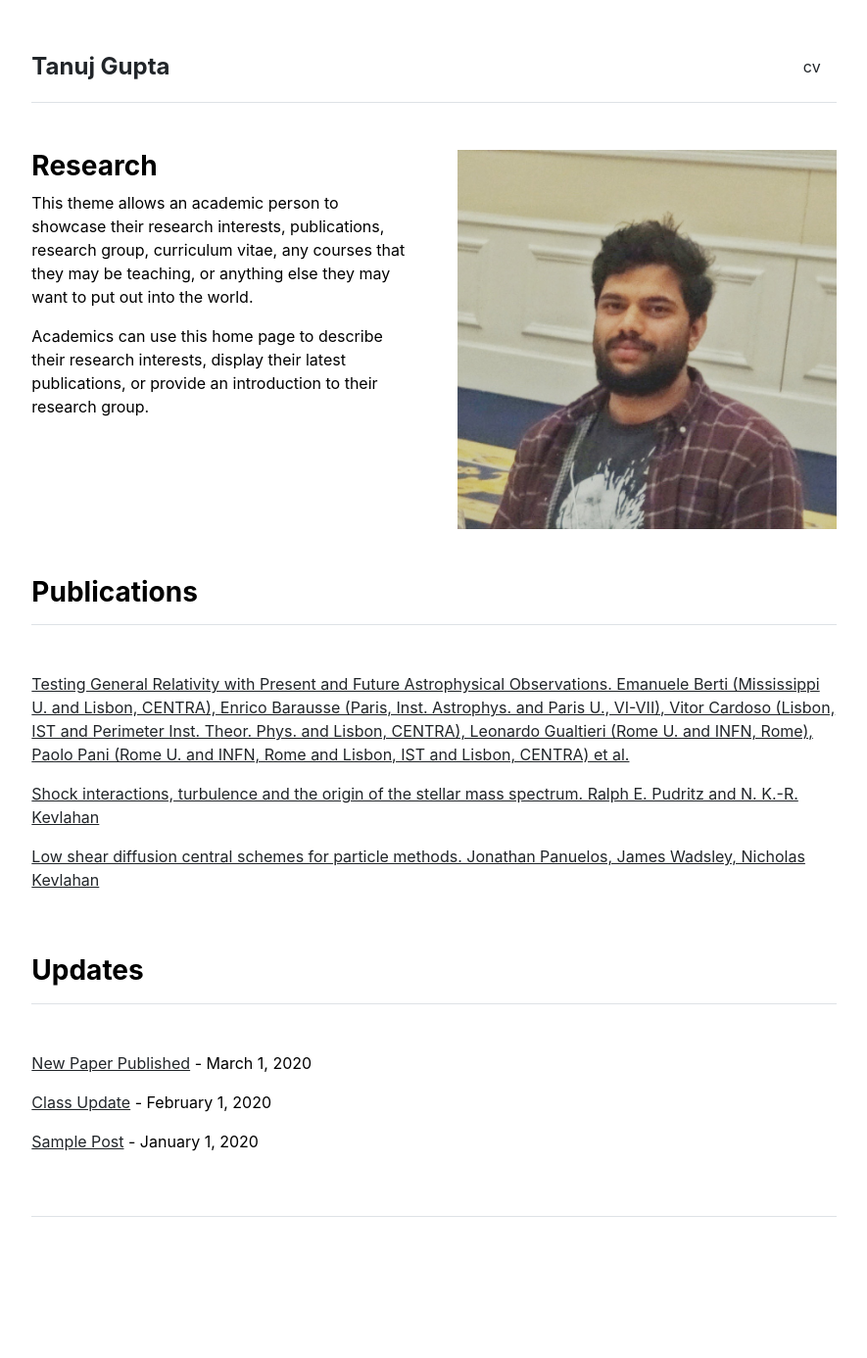
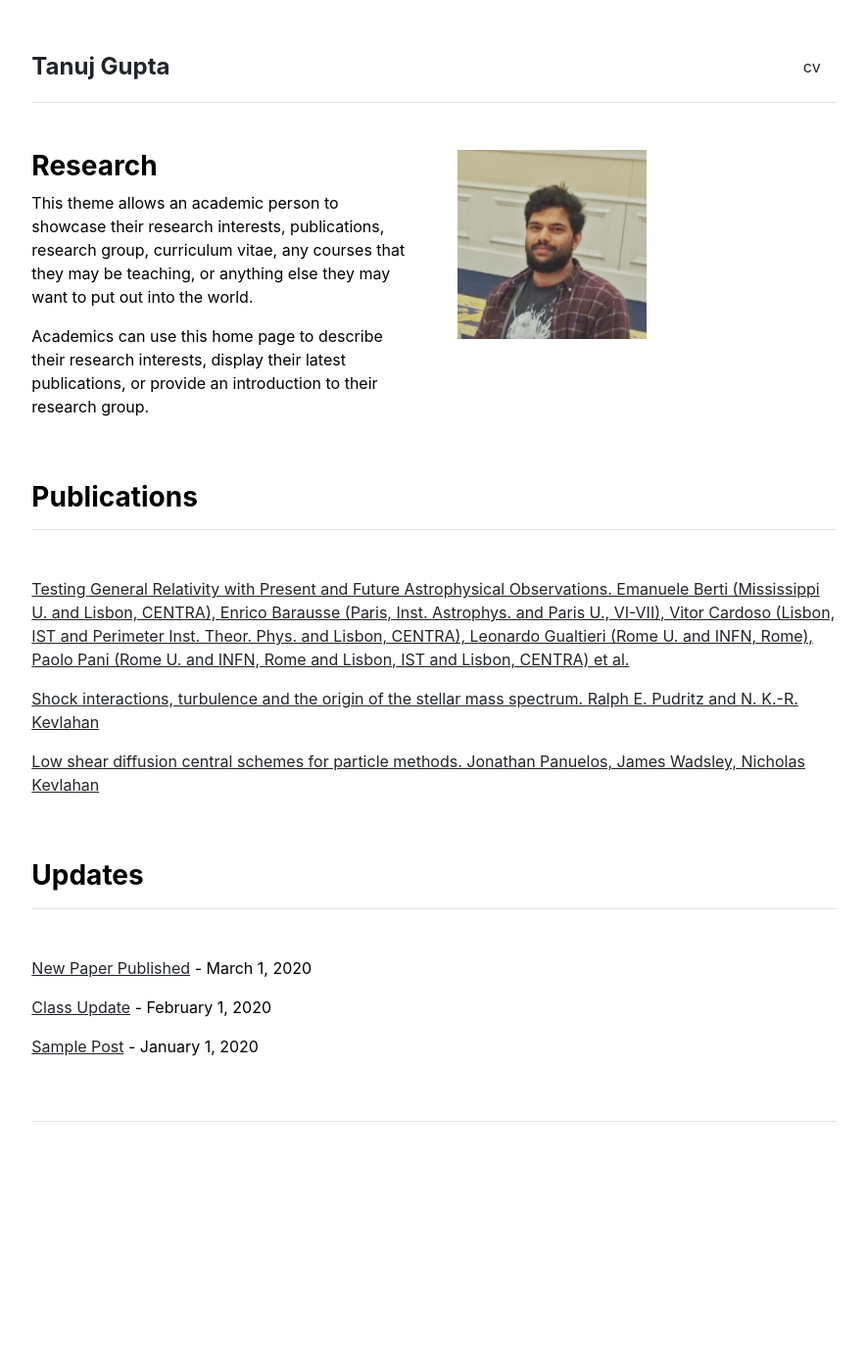
Before and after one commit to tanujmath/tanujmath.github.io, a Jekyll site: the page built from index.md, in a window 1280 px wide. Shown: the whole page at 98% size, without its empty margins (197-1082 px from the left). Built offline with Jekyll 4.4.1, drawn with Linux system fonts in a browser that asks for light colours; after the commit the page ends 1289 px from its top, so only the background shows below that.

Commit message:
Update home.html

```diff
--- a/_layouts/home.html
+++ b/_layouts/home.html
@@ -8,7 +8,7 @@ layout: default
     {{ content }}
   </div>
   <div class="col-md-6">
-    <img src="{{ site.github.url }}/assets/img/tanuj.jpeg" alt="Tanuj" width="100%">
+    <img src="{{ site.github.url }}/assets/img/tanuj.jpeg" alt="Tanuj" width="50%">
   </div>
 </div>
 
```
